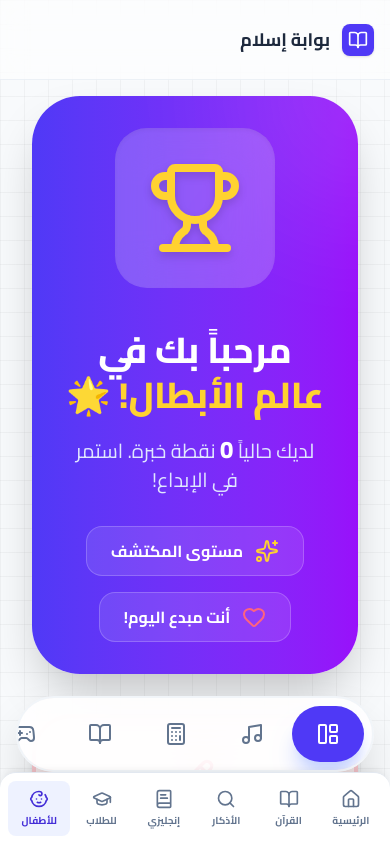
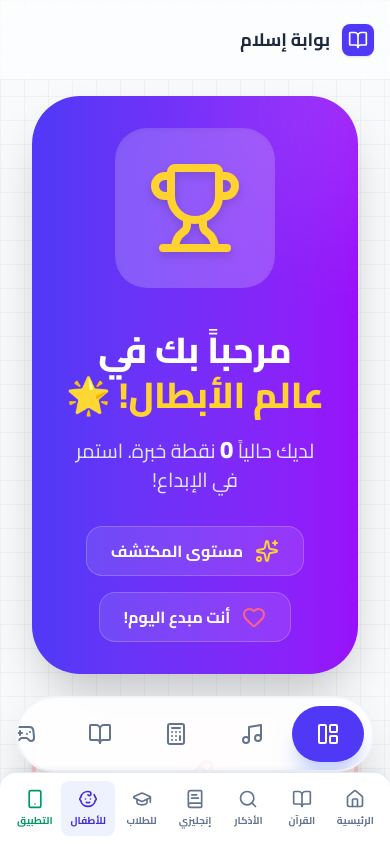
Before and after one commit to sibrahim8694-cell/Islamatef, a React (Vite) app: page /kids in a window 390 px wide. Built offline with nearby package versions, Linux system fonts and the light colour scheme.

Commit message:
feat: Add mobile app download link
Introduces a new link in the navigation and on the homepage to allow users to download the application. This enhances accessibility and provides a more direct way for users to engage with the platform on their mobile devices.

```diff
--- a/src/App.tsx
+++ b/src/App.tsx
@@ -1,6 +1,6 @@
 import React from 'react';
 import { BrowserRouter, Routes, Route, Link, useLocation } from 'react-router-dom';
-import { BookOpen, BookText, GraduationCap, Baby, Home, Search, Heart } from 'lucide-react';
+import { BookOpen, BookText, GraduationCap, Baby, Home, Search, Heart, Smartphone } from 'lucide-react';
 import HomePage from './pages/HomePage';
 import QuranPage from './pages/QuranPage';
 import EnglishPage from './pages/EnglishPage';
@@ -18,12 +18,29 @@ function NavLinks() {
     { path: '/azkar', label: 'الأذكار', icon: <Search size={20} /> },
     { path: '/english', label: 'تعلم الإنجليزية', icon: <BookText size={20} /> },
     { path: '/students', label: 'قسم الطلاب', icon: <GraduationCap size={20} /> },
-    { path: '/kids', label: 'ركن الأطفال', icon: <Baby size={20} /> }
+    { path: '/kids', label: 'ركن الأطفال', icon: <Baby size={20} /> },
+    { path: 'https://median.co/share/mbeybbz#apk', label: 'حمل التطبيق', icon: <Smartphone size={20} />, isExternal: true }
   ];
 
   return (
     <nav className="flex-1 px-4 space-y-1 mt-4">
       {links.map((link) => {
+        if (link.isExternal) {
+          return (
+            <a
+              key={link.label}
+              href={link.path}
+              target="_blank"
+              rel="noreferrer"
+              className="flex items-center space-x-reverse space-x-3 px-4 py-3 rounded-lg transition-colors text-emerald-600 hover:bg-emerald-50"
+            >
+              <div className="w-6 flex justify-center ml-1">
+                {link.icon}
+              </div>
+              <span className="font-medium mr-3">{link.label}</span>
+            </a>
+          );
+        }
         const isActive = location.pathname === link.path;
         return (
           <Link
@@ -55,12 +72,27 @@ function NavLinksMobile() {
     { path: '/azkar', label: 'الأذكار', icon: <Search size={20} /> },
     { path: '/english', label: 'إنجليزي', icon: <BookText size={20} /> },
     { path: '/students', label: 'للطلاب', icon: <GraduationCap size={20} /> },
-    { path: '/kids', label: 'للأطفال', icon: <Baby size={20} /> }
+    { path: '/kids', label: 'للأطفال', icon: <Baby size={20} /> },
+    { path: 'https://median.co/share/mbeybbz#apk', label: 'التطبيق', icon: <Smartphone size={20} />, isExternal: true }
   ];
 
   return (
     <>
       {links.map((link) => {
+        if (link.isExternal) {
+          return (
+            <a
+              key={link.label}
+              href={link.path}
+              target="_blank"
+              rel="noreferrer"
+              className="flex flex-col items-center p-2 rounded-lg text-emerald-600 hover:bg-emerald-50 transition-colors flex-1"
+            >
+              {link.icon}
+              <span className="text-[10px] mt-1 font-bold">{link.label}</span>
+            </a>
+          );
+        }
         const isActive = location.pathname === link.path;
         return (
           <Link
--- a/src/pages/HomePage.tsx
+++ b/src/pages/HomePage.tsx
@@ -2,7 +2,8 @@ import { Link } from 'react-router-dom';
 import {
   BookOpen, BookText, GraduationCap, Baby,
   ArrowLeft, Heart, SunMedium, Sparkles,
-  ChevronLeft, Play, Users, BookMarked, Globe
+  ChevronLeft, Play, Users, BookMarked, Globe,
+  Download, Smartphone
 } from 'lucide-react';
 import { motion } from 'motion/react';
 
@@ -136,6 +137,14 @@ export default function HomePage() {
             >
                قسم الطلاب
             </Link>
+            <a
+              href="https://median.co/share/mbeybbz#apk"
+              target="_blank"
+              rel="noreferrer"
+              className="bg-emerald-500 text-white px-10 py-5 rounded-3xl font-black text-lg hover:bg-emerald-600 transition-all shadow-xl shadow-emerald-500/20 flex items-center gap-3"
+            >
+               <Smartphone size={24} /> حمل التطبيق
+            </a>
           </motion.div>
         </div>
       </section>
```
